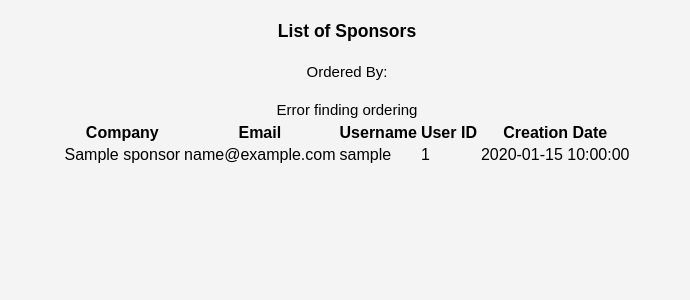
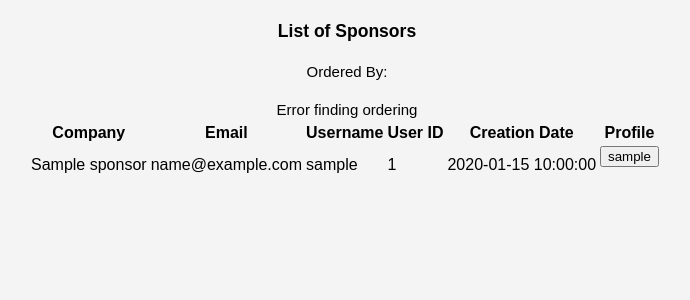
Before and after one commit to mmweldo/4910, a PHP site: page /viewsponsors.php in a window 1280 px wide. Shown: the part 103-403 px from the top of the page, without its empty margins (293-983 px from the left). Run offline with PHP 8.4, Linux system fonts and the light colour scheme; tables that the repository leaves empty hold one stand-in row (values such as "Sample post"); data that the repository does not hold is empty.

Commit message:
profile button

```diff
--- a/html/viewsponsors.php
+++ b/html/viewsponsors.php
@@ -68,6 +68,7 @@
 	echo "<th>Username</th>";
 	echo "<th>User ID</th>";
 	echo "<th>Creation Date</th>";
+	echo "<th>Profile</th>";
 	echo "</tr>";
 
 	while($row=mysqli_fetch_row($result)){
@@ -77,6 +78,7 @@
 	    echo "<td>".$row[2]."</td>";
 	    echo "<td>".$row[3]."</td>";
 	    echo "<td>".$row[4]."</td>";
+	    echo '<td><form class="profile-form" method="post" action="profile.php"><input type="hidden" style="width:0px;" type="text" name="username" placeholder="username" value="'.$row[2].'"><button type="View" name="submit">'.$row[2].'</button></form><td>';
 	    echo "</tr>";
 	}
 	echo "</center>";
```
